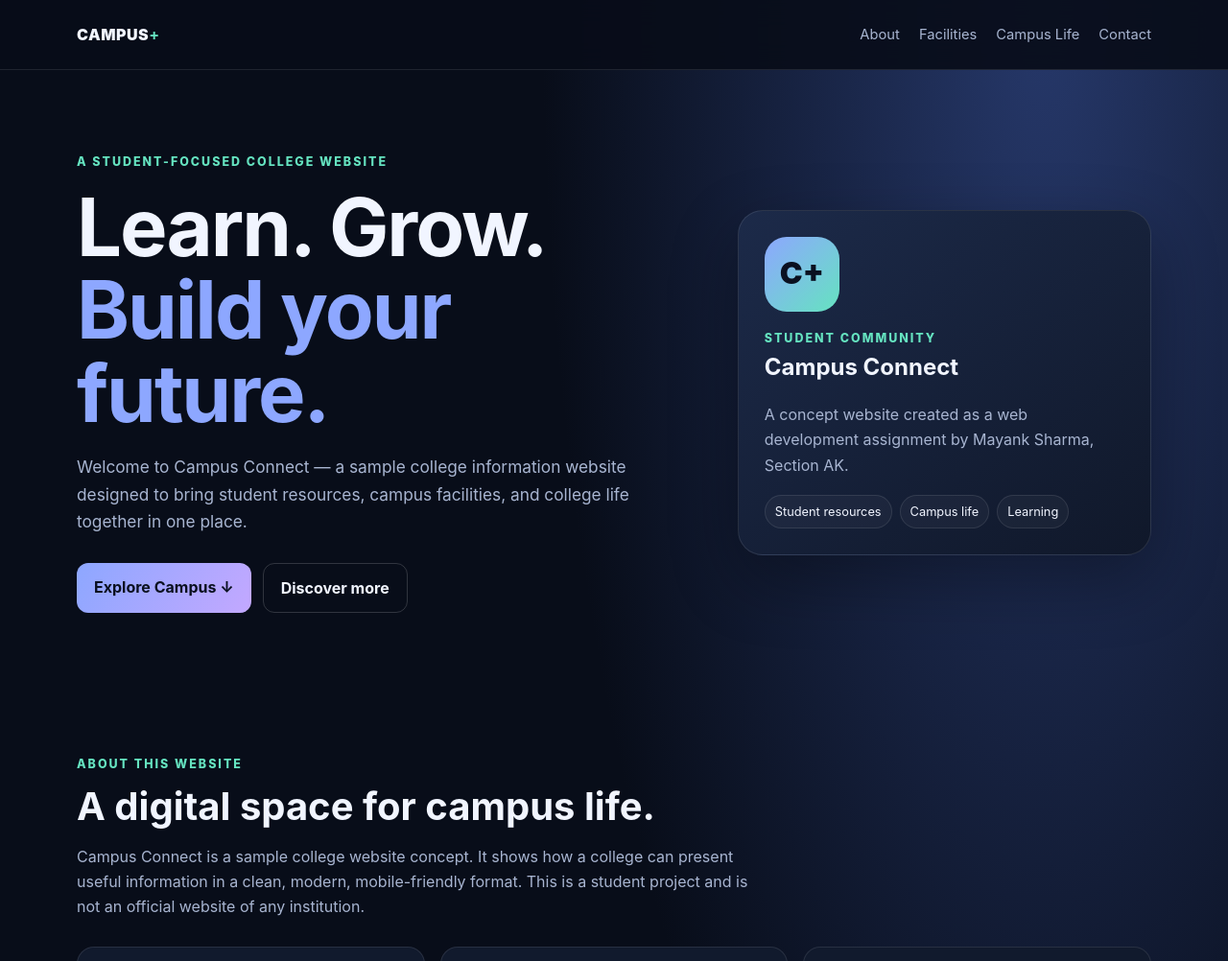
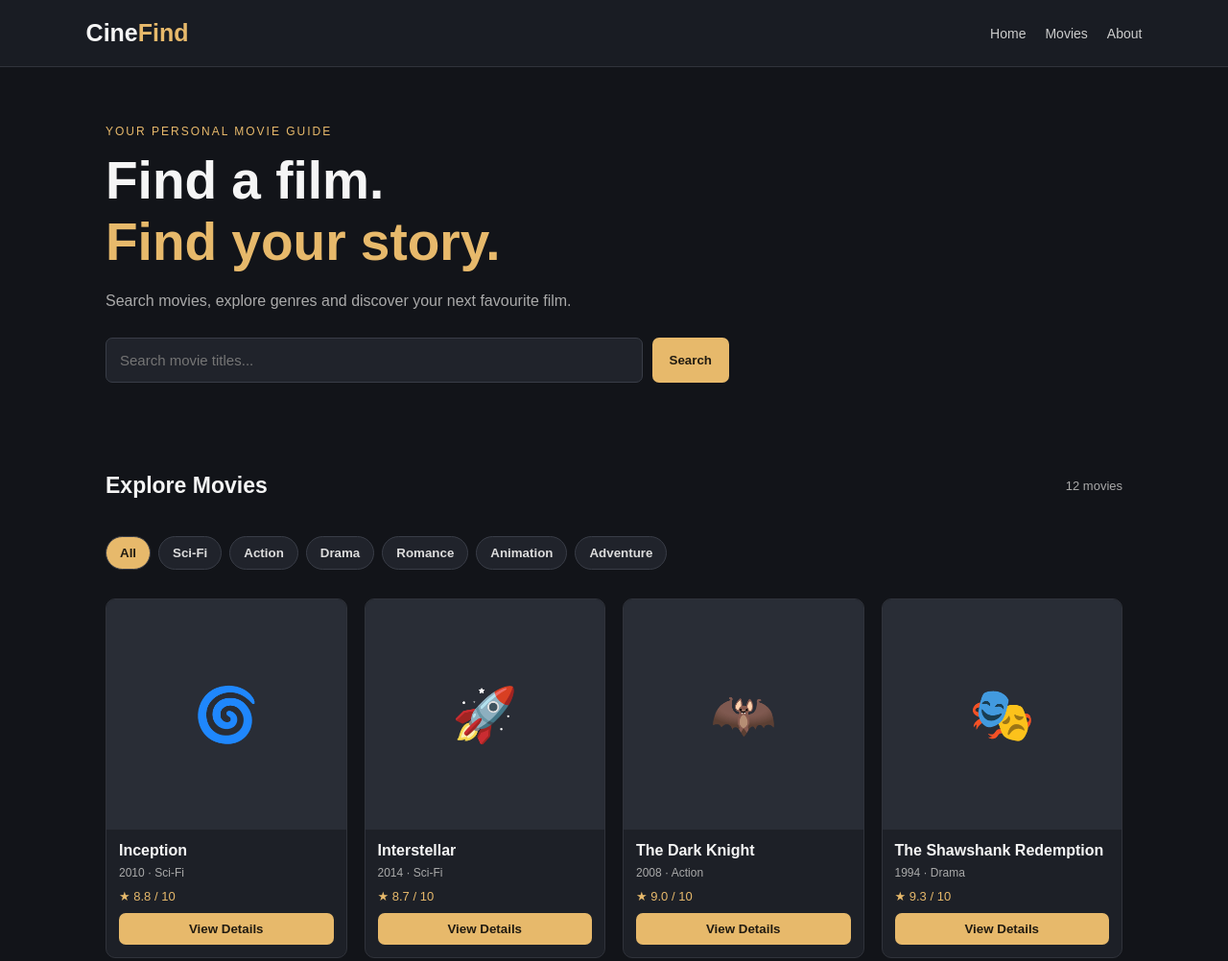
Before and after one commit to mayanksharma5060/cinefind-movie-search, a plain HTML site: page index.html in a window 1280 px wide. Shown: the top 1002 px of the page at 96% size. Drawn offline with Linux system fonts and the light colour scheme.

Commit message:
Replace Campus Connect with CineFind website

```diff
--- a/index.html
+++ b/index.html
@@ -1,29 +1,172 @@
+
 <!DOCTYPE html>
 <html lang="en">
 <head>
-  <meta charset="UTF-8"><meta name="viewport" content="width=device-width, initial-scale=1.0">
-  <meta name="description" content="A student-focused college website created by Mayank Sharma, Section AK.">
-  <title>Campus Connect | Mayank Sharma</title>
-  <style>
-    :root{--bg:#080d19;--panel:#111a2d;--panel2:#17233b;--text:#f1f5ff;--muted:#a8b5d1;--blue:#8da7ff;--mint:#65e3c0;--line:#ffffff19}
-    *{box-sizing:border-box;scroll-behavior:smooth}body{margin:0;background:radial-gradient(ellipse at 85% 0%,#26386a 0,transparent 34%),var(--bg);color:var(--text);font-family:Inter,system-ui,-apple-system,Segoe UI,Arial,sans-serif;line-height:1.65}a{color:inherit;text-decoration:none}.wrap{width:min(1120px,90%);margin:auto}
-    header{position:sticky;top:0;z-index:10;background:#080d19e8;backdrop-filter:blur(14px);border-bottom:1px solid var(--line)}nav{display:flex;justify-content:space-between;align-items:center;gap:18px;min-height:72px}.logo{font-weight:900;letter-spacing:.5px}.logo b{color:var(--mint)}.navlinks{display:flex;gap:20px;flex-wrap:wrap}.navlinks a{color:var(--muted);font-size:.92rem}.navlinks a:hover{color:#fff}
-    .hero{display:grid;grid-template-columns:1.2fr .8fr;align-items:center;gap:42px;padding:86px 0 76px;min-height:75vh}.kicker{color:var(--mint);text-transform:uppercase;font-weight:800;font-size:.78rem;letter-spacing:2px}h1{font-size:clamp(2.8rem,7vw,5.2rem);line-height:1.04;letter-spacing:-2px;margin:14px 0 20px}h1 span{color:var(--blue)}.lead{font-size:1.08rem;color:var(--muted);max-width:650px}.buttons{display:flex;gap:12px;flex-wrap:wrap;margin-top:28px}.btn{display:inline-block;padding:12px 18px;border-radius:12px;border:1px solid #ffffff2a;font-weight:750;transition:transform .2s}.btn:hover{transform:translateY(-2px)}.btn.primary{background:linear-gradient(120deg,var(--blue),#c3a8ff);color:#0a1020;border:0}
-    .hero-card{background:linear-gradient(145deg,#1c2a49,#10182a);border:1px solid var(--line);border-radius:26px;padding:27px;box-shadow:0 25px 70px #0005}.symbol{width:78px;height:78px;display:grid;place-items:center;border-radius:23px;background:linear-gradient(135deg,var(--blue),var(--mint));color:#0a1020;font-size:2rem;font-weight:900;margin-bottom:18px}.hero-card h2{margin:0 0 6px}.muted{color:var(--muted)}.chips{display:flex;gap:8px;flex-wrap:wrap;margin-top:18px}.chip{border:1px solid var(--line);background:#ffffff09;padding:6px 10px;border-radius:999px;font-size:.8rem}
-    section{padding:72px 0}.section-title{font-size:clamp(1.8rem,4vw,2.5rem);line-height:1.15;margin:10px 0}.intro{max-width:720px;color:var(--muted)}.grid{display:grid;grid-template-columns:repeat(3,1fr);gap:16px;margin-top:28px}.card{background:var(--panel);border:1px solid var(--line);border-radius:18px;padding:23px}.card h3{margin:8px 0}.card p{margin:0;color:var(--muted)}.emoji{font-size:1.65rem}.number{color:var(--mint);font-size:.78rem;letter-spacing:1.5px;font-weight:800}.events{display:grid;grid-template-columns:repeat(2,1fr);gap:16px;margin-top:25px}.event{display:flex;gap:16px;padding:20px;background:var(--panel2);border:1px solid var(--line);border-radius:16px}.datebox{min-width:58px;height:62px;border-radius:13px;display:grid;place-content:center;text-align:center;background:#8da7ff20;color:var(--blue);font-weight:800;line-height:1.15}.event h3{margin:0 0 5px}.event p{margin:0;color:var(--muted);font-size:.92rem}
-    .notice{margin-top:22px;border:1px solid #65e3c044;background:#65e3c00d;border-radius:15px;padding:16px;color:var(--muted)}.contact{display:flex;justify-content:space-between;align-items:center;gap:20px;flex-wrap:wrap;padding:30px;border:1px solid var(--line);border-radius:22px;background:linear-gradient(120deg,#1b2947,#111a2d)}footer{padding:24px 0;border-top:1px solid var(--line);color:var(--muted);font-size:.88rem}
-    @media(max-width:760px){.hero{grid-template-columns:1fr;padding:62px 0 42px;min-height:auto}.grid{grid-template-columns:1fr}.events{grid-template-columns:1fr}.navlinks{gap:10px}.navlinks a{font-size:.8rem}h1{letter-spacing:-1px}.hero-card{max-width:520px}}
-  </style>
+<meta charset="UTF-8">
+<meta name="viewport" content="width=device-width, initial-scale=1.0">
+<title>CineFind | Mayank Sharma</title>
+<style>
+*{box-sizing:border-box}
+body{margin:0;background:#121419;color:#f5f5f5;font-family:Arial,sans-serif}
+header{padding:20px 7%;background:#191c23;border-bottom:1px solid #30333b;display:flex;justify-content:space-between;align-items:center}
+.logo{font-size:25px;font-weight:bold}.logo span{color:#e7b96b}
+nav a{color:#ccc;text-decoration:none;margin-left:20px;font-size:14px}
+main{max-width:1100px;margin:auto;padding:35px 20px}
+.hero{padding:25px 0}
+.tag{color:#e7b96b;letter-spacing:2px;font-size:12px;text-transform:uppercase}
+h1{font-size:clamp(36px,6vw,55px);margin:12px 0}
+h1 span{color:#e7b96b}
+p{color:#aaa;line-height:1.7}
+.search{display:flex;gap:10px;margin:25px 0;max-width:650px}
+input,select{background:#20232b;border:1px solid #393d47;color:white;padding:14px;border-radius:7px;font-size:15px}
+input{flex:1;min-width:0}
+button{background:#e7b96b;color:#211b11;border:0;border-radius:7px;padding:12px 18px;font-weight:bold;cursor:pointer}
+.filters{display:flex;gap:8px;flex-wrap:wrap;margin:20px 0 30px}
+.chip{background:#20232b;color:#ddd;border:1px solid #393d47;padding:9px 14px;border-radius:20px}
+.chip.active{background:#e7b96b;color:#211b11}
+.heading{display:flex;justify-content:space-between;align-items:center;margin:25px 0 15px}
+.heading h2{font-size:23px}
+#count{font-size:13px;color:#aaa}
+.grid{display:grid;grid-template-columns:repeat(4,minmax(0,1fr));gap:18px}
+.card{background:#1d2027;border:1px solid #30333b;border-radius:10px;overflow:hidden}
+.poster{height:240px;background:#292d36;display:flex;align-items:center;justify-content:center;font-size:55px}
+.poster img{width:100%;height:100%;object-fit:cover}
+.info{padding:13px}
+.info h3{margin:0 0 7px;font-size:16px}
+.meta{font-size:12px;color:#aaa}
+.rating{color:#e7b96b;margin:10px 0;font-size:13px}
+.details{width:100%;padding:9px}
+.empty{grid-column:1/-1;padding:30px;text-align:center;color:#aaa;background:#1d2027;border-radius:9px}
+.about{border-top:1px solid #30333b;margin-top:55px;padding-top:30px}
+footer{text-align:center;padding:24px;border-top:1px solid #30333b;color:#aaa;font-size:13px}
+dialog{background:#1d2027;color:white;border:1px solid #444;border-radius:12px;max-width:450px;width:90%;padding:25px}
+dialog::backdrop{background:#000b}
+.close{float:right;background:#333;color:white}
+@media(max-width:750px){.grid{grid-template-columns:repeat(2,minmax(0,1fr));gap:12px}.poster{height:210px}header{padding:17px 5%}nav a{margin-left:10px;font-size:12px}.search{flex-wrap:wrap}.search input{width:100%;flex-basis:100%}}
+</style>
 </head>
 <body>
-<header><div class="wrap"><nav><a class="logo" href="#home">CAMPUS<b>+</b></a><div class="navlinks"><a href="#about">About</a><a href="#facilities">Facilities</a><a href="#life">Campus Life</a><a href="#contact">Contact</a></div></nav></div></header>
+<header>
+  <div class="logo">Cine<span>Find</span></div>
+  <nav><a href="#">Home</a><a href="#movies">Movies</a><a href="#about">About</a></nav>
+</header>
+
 <main>
-  <div class="wrap hero" id="home"><div><div class="kicker">A student-focused college website</div><h1>Learn. Grow.<br><span>Build your future.</span></h1><p class="lead">Welcome to Campus Connect — a sample college information website designed to bring student resources, campus facilities, and college life together in one place.</p><div class="buttons"><a class="btn primary" href="#facilities">Explore Campus ↓</a><a class="btn" href="#about">Discover more</a></div></div>
-  <aside class="hero-card"><div class="symbol">C+</div><div class="kicker">Student community</div><h2>Campus Connect</h2><p class="muted">A concept website created as a web development assignment by Mayank Sharma, Section AK.</p><div class="chips"><span class="chip">Student resources</span><span class="chip">Campus life</span><span class="chip">Learning</span></div></aside></div>
-  <section id="about"><div class="wrap"><div class="kicker">About this website</div><h2 class="section-title">A digital space for campus life.</h2><p class="intro">Campus Connect is a sample college website concept. It shows how a college can present useful information in a clean, modern, mobile-friendly format. This is a student project and is not an official website of any institution.</p><div class="grid"><article class="card"><div class="emoji">🎓</div><h3>Learning first</h3><p>Encouraging students to explore subjects, develop skills, and keep learning beyond the classroom.</p></article><article class="card"><div class="emoji">🤝</div><h3>Community</h3><p>Helping students discover clubs, activities, and opportunities to work together.</p></article><article class="card"><div class="emoji">🌱</div><h3>Personal growth</h3><p>Making room for creativity, confidence, collaboration, and new experiences.</p></article></div></div></section>
-  <section id="facilities"><div class="wrap"><div class="kicker">Explore the campus</div><h2 class="section-title">Facilities & resources</h2><p class="intro">A college campus is more than classrooms. These sample sections highlight spaces and resources that support student life.</p><div class="grid"><article class="card"><div class="emoji">📚</div><h3>Library</h3><p>A quiet space for reading, research, revision, and independent study.</p></article><article class="card"><div class="emoji">💻</div><h3>Computer Lab</h3><p>A place to practise digital skills, explore technology, and work on projects.</p></article><article class="card"><div class="emoji">🏟️</div><h3>Sports & Recreation</h3><p>Activities that help students stay engaged, collaborate, and enjoy campus life.</p></article><article class="card"><div class="emoji">🧑‍🏫</div><h3>Classrooms</h3><p>Learning spaces for discussions, lectures, presentations, and group work.</p></article><article class="card"><div class="emoji">🧭</div><h3>Student Support</h3><p>Guidance and helpful information for students as they navigate college life.</p></article><article class="card"><div class="emoji">🎨</div><h3>Clubs & Creativity</h3><p>Opportunities to share interests, try new activities, and build teamwork.</p></article></div></div></section>
-  <section id="life"><div class="wrap"><div class="kicker">Beyond the classroom</div><h2 class="section-title">Campus life & activities</h2><p class="intro">Here are example activities that could be featured on a college noticeboard. They are illustrative ideas, not confirmed real events.</p><div class="events"><article class="event"><div class="datebox">01<br><small>IDEA</small></div><div><h3>Orientation Day</h3><p>Meet classmates, learn about campus resources, and get comfortable in a new environment.</p></div></article><article class="event"><div class="datebox">02<br><small>IDEA</small></div><div><h3>Tech & Innovation Club</h3><p>Share project ideas, practise problem-solving, and explore new technologies.</p></div></article><article class="event"><div class="datebox">03<br><small>IDEA</small></div><div><h3>Cultural Fest</h3><p>Celebrate music, art, performances, and the many interests within the student community.</p></div></article><article class="event"><div class="datebox">04<br><small>IDEA</small></div><div><h3>Sports Meet</h3><p>Take part in friendly games that encourage teamwork and participation.</p></div></article></div><div class="notice"><strong style="color:var(--mint)">Project note:</strong> This is a demonstration website. Replace sample details with verified information if you adapt it for a real college.</div></div></section>
-  <section id="contact"><div class="wrap"><div class="contact"><div><div class="kicker">Get involved</div><h2 class="section-title">Make your campus experience count.</h2><p class="muted">Keep learning, take part, and make the most of every opportunity.</p></div><a class="btn primary" href="#home">Back to top ↑</a></div></div></section>
-</main><footer><div class="wrap">© <span id="year"></span> Campus Connect · Student project by Mayank Sharma · Section AK</div></footer>
-<script>document.getElementById('year').textContent=new Date().getFullYear();</script>
-</body></html>
+<section class="hero">
+  <div class="tag">Your personal movie guide</div>
+  <h1>Find a film.<br><span>Find your story.</span></h1>
+  <p>Search movies, explore genres and discover your next favourite film.</p>
+  <form class="search" id="searchForm">
+    <input id="query" placeholder="Search movie titles..." aria-label="Search movies">
+    <button type="submit">Search</button>
+  </form>
+</section>
+
+<section id="movies">
+  <div class="heading"><h2>Explore Movies</h2><span id="count"></span></div>
+  <div class="filters" id="filters"></div>
+  <div class="grid" id="grid"></div>
+</section>
+
+<section class="about" id="about">
+  <div class="tag">About this project</div>
+  <h2>Movies made easier to discover.</h2>
+  <p>CineFind is a movie discovery website created by Mayank Sharma, Section AK, as a web development assignment. Explore movie titles, search by genre and view movie information through a simple, responsive interface.</p>
+  <p><strong>Created by:</strong> Mayank Sharma<br><strong>Section:</strong> AK</p>
+</section>
+</main>
+
+<footer>CineFind · Student Project by Mayank Sharma · Section AK</footer>
+
+<dialog id="details">
+  <button class="close" id="close">Close</button>
+  <div id="detailContent"></div>
+</dialog>
+
+<script>
+const movies=[
+{title:"Inception",year:2010,genre:"Sci-Fi",rating:"8.8",emoji:"🌀",desc:"A skilled thief enters people's dreams to steal secrets and faces a challenging mission."},
+{title:"Interstellar",year:2014,genre:"Sci-Fi",rating:"8.7",emoji:"🚀",desc:"Explorers travel beyond Earth in search of a future for humanity."},
+{title:"The Dark Knight",year:2008,genre:"Action",rating:"9.0",emoji:"🦇",desc:"Batman faces a dangerous criminal who challenges Gotham City."},
+{title:"The Shawshank Redemption",year:1994,genre:"Drama",rating:"9.3",emoji:"🎭",desc:"Two prisoners build a friendship and hold on to hope through difficult years."},
+{title:"La La Land",year:2016,genre:"Romance",rating:"8.0",emoji:"🎹",desc:"A musician and an aspiring actor pursue their dreams in Los Angeles."},
+{title:"The Avengers",year:2012,genre:"Action",rating:"8.0",emoji:"🦸",desc:"A team of heroes comes together to protect the world."},
+{title:"Toy Story",year:1995,genre:"Animation",rating:"8.3",emoji:"🧸",desc:"Toys come to life when humans are not around."},
+{title:"Finding Nemo",year:2003,genre:"Animation",rating:"8.2",emoji:"🐠",desc:"A clownfish journeys across the ocean to find his missing son."},
+{title:"The Notebook",year:2004,genre:"Romance",rating:"7.8",emoji:"❤️",desc:"A romantic story about love, memories and the passage of time."},
+{title:"The Matrix",year:1999,genre:"Sci-Fi",rating:"8.7",emoji:"💻",desc:"A computer programmer discovers a startling truth about reality."},
+{title:"Jurassic Park",year:1993,genre:"Adventure",rating:"8.2",emoji:"🦖",desc:"A theme park filled with cloned dinosaurs turns into an adventure."},
+{title:"Coco",year:2017,genre:"Animation",rating:"8.4",emoji:"🎸",desc:"A young musician journeys into a colourful world of family memories."}
+];
+
+let genre="All";
+let query="";
+const genres=["All",...new Set(movies.map(m=>m.genre))];
+const grid=document.getElementById("grid");
+const filters=document.getElementById("filters");
+
+genres.forEach(g=>{
+ const b=document.createElement("button");
+ b.className="chip"+(g==="All"?" active":"");
+ b.textContent=g;
+ b.onclick=()=>{
+   genre=g;
+   document.querySelectorAll(".chip").forEach(x=>x.classList.toggle("active",x===b));
+   render();
+ };
+ filters.appendChild(b);
+});
+
+function render(){
+ const found=movies.filter(m=>
+   (genre==="All"||m.genre===genre)&&
+   (m.title.toLowerCase().includes(query.toLowerCase())||
+    m.genre.toLowerCase().includes(query.toLowerCase())||
+    String(m.year).includes(query))
+ );
+ document.getElementById("count").textContent=found.length+" movies";
+ grid.innerHTML="";
+ if(!found.length){
+   grid.innerHTML='<div class="empty">No movies found. Try another title or genre.</div>';
+   return;
+ }
+ found.forEach(m=>{
+   const card=document.createElement("article");
+   card.className="card";
+   card.innerHTML=`
+    <div class="poster" role="img" aria-label="${m.title}">${m.emoji}</div>
+    <div class="info">
+      <h3>${m.title}</h3>
+      <div class="meta">${m.year} · ${m.genre}</div>
+      <div class="rating">★ ${m.rating} / 10</div>
+      <button class="details">View Details</button>
+    </div>`;
+   card.querySelector("button").onclick=()=>showDetails(m);
+   grid.appendChild(card);
+ });
+}
+
+function showDetails(m){
+ document.getElementById("detailContent").innerHTML=`
+   <div style="font-size:48px;margin-top:20px">${m.emoji}</div>
+   <h2>${m.title}</h2>
+   <p>${m.year} · ${m.genre} · ★ ${m.rating}/10</p>
+   <p>${m.desc}</p>`;
+ document.getElementById("details").showModal();
+}
+
+document.getElementById("searchForm").addEventListener("submit",e=>{
+ e.preventDefault();
+ query=document.getElementById("query").value.trim();
+ render();
+ document.getElementById("movies").scrollIntoView({behavior:"smooth"});
+});
+document.getElementById("query").addEventListener("input",e=>{
+ query=e.target.value.trim();
+ render();
+});
+document.getElementById("close").onclick=()=>document.getElementById("details").close();
+render();
+</script>
+</body>
+  </html>
```
